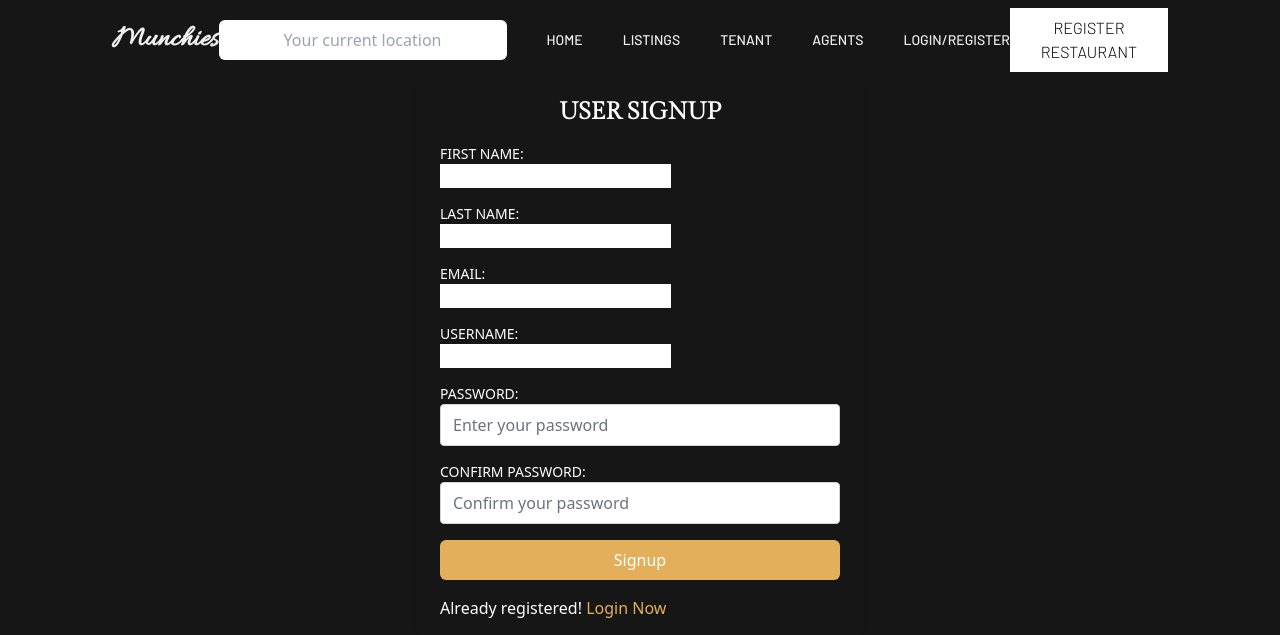
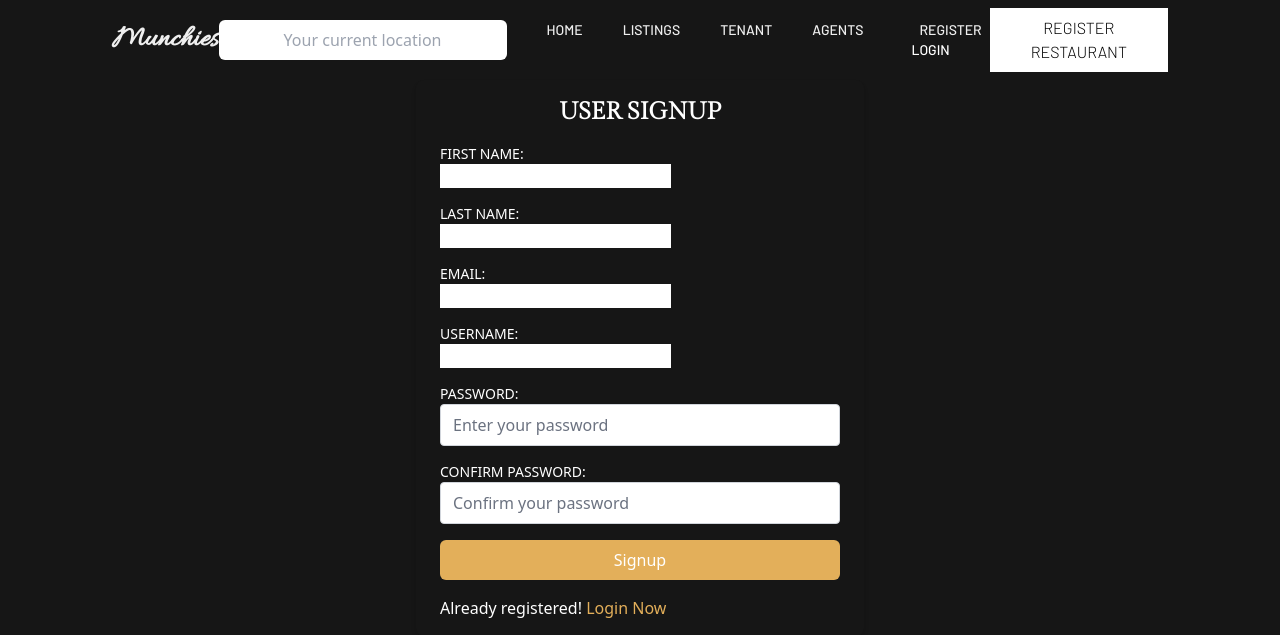
Before and after one commit to Kimutai01/munchies, a Django app: page /accounts/registerUser/ in a window 1280 px wide. Shown: the top 635 px of the page. Run offline with Django 4.2, Linux system fonts and the light colour scheme; some libraries are stand-ins or nearby versions.

Commit message:
Navbar fix

```diff
--- a/templates/navbar.html
+++ b/templates/navbar.html
@@ -46,10 +46,20 @@
         >
           <a href="">Agents</a>
         </li>
-        <li
-          class="ml-10 font-medium text-[#eee] uppercase text-sm hover:text-[#cda873] hover:scale-105 transition-all duration-all hover:border-y-black"
-        >
-          <a href="{% url 'register-user' %}">Login/Register</a>
+        <li class="ml-10 font-medium text-[#eee] uppercase text-sm">
+          <a>
+            <span
+              class="px-2 py-1 hover:text-[#cda873] hover:scale-105 transition-all duration-all rounded-md font-medium"
+            >
+              <a href="{% url 'register-user' %}">Register </a>
+            </span>
+
+            <span
+              class="px-2 py-1 hover:text-[#cda873] hover:scale-105 transition-all duration-all rounded-md text-[#fff] font-medium"
+            >
+              <a href="">Login</a>
+            </span>
+          </a>
         </li>
       </ul>
       <div
```
